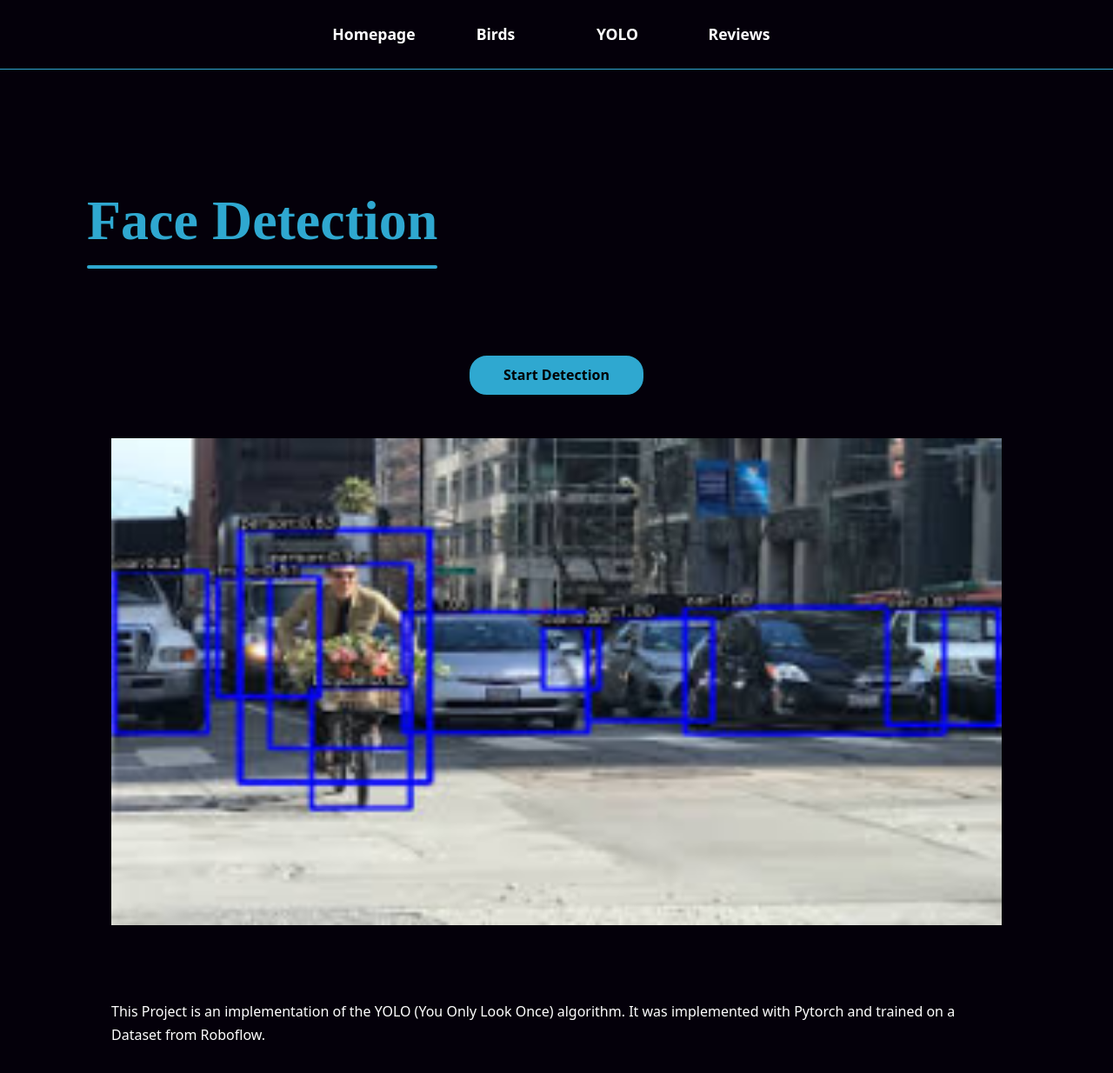
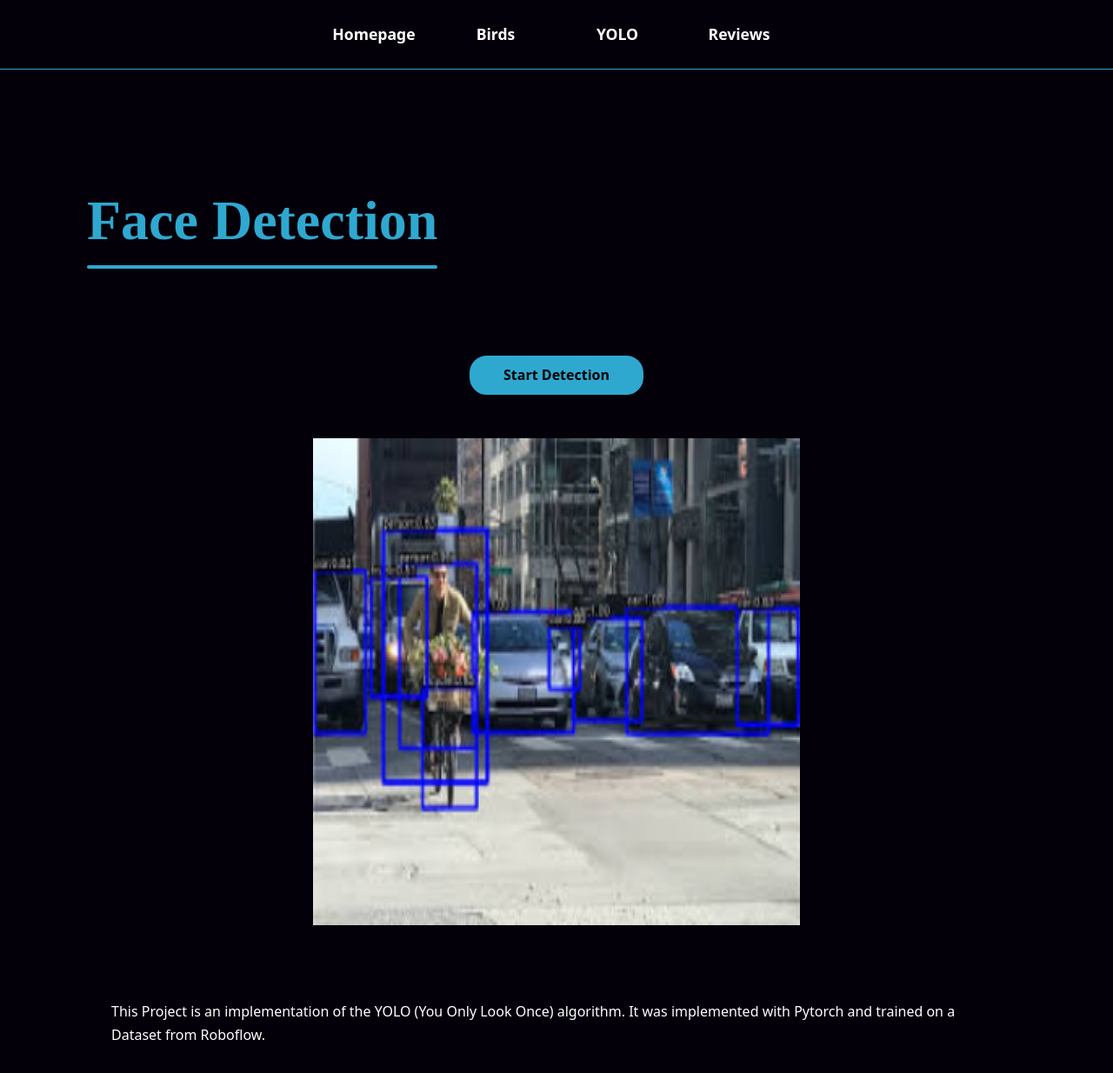
Before and after one commit to MarvinKrausser/CNN_Website, a React (Vite) app in the folder website/: page /object_detection in a window 1280 px wide. Shown: the top 1234 px of the page at 87% size. Built offline with nearby package versions, Linux system fonts and the light colour scheme; no server answers.

Commit message:
changed video width

```diff
--- a/website/src/Object_Detection.module.css
+++ b/website/src/Object_Detection.module.css
@@ -1,6 +1,6 @@
 #video-container {
 	margin: 0px;
-	width: 80vw;
+	width: 70vh;
 	height: 70vh;
 	background-color: black;
 	align-self: center;
```
